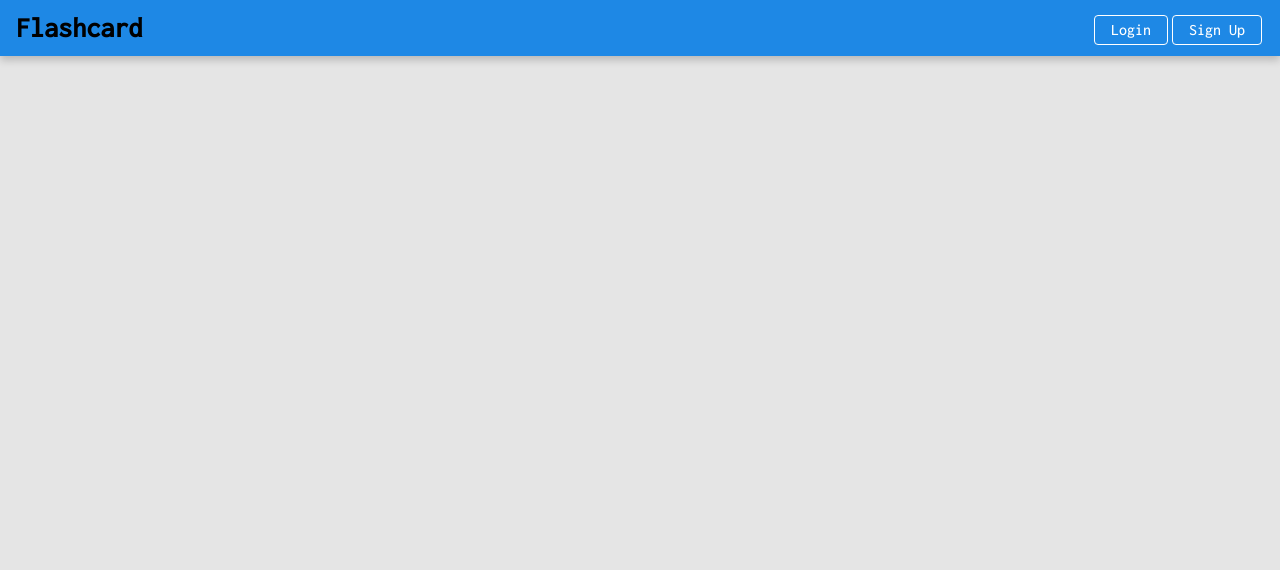
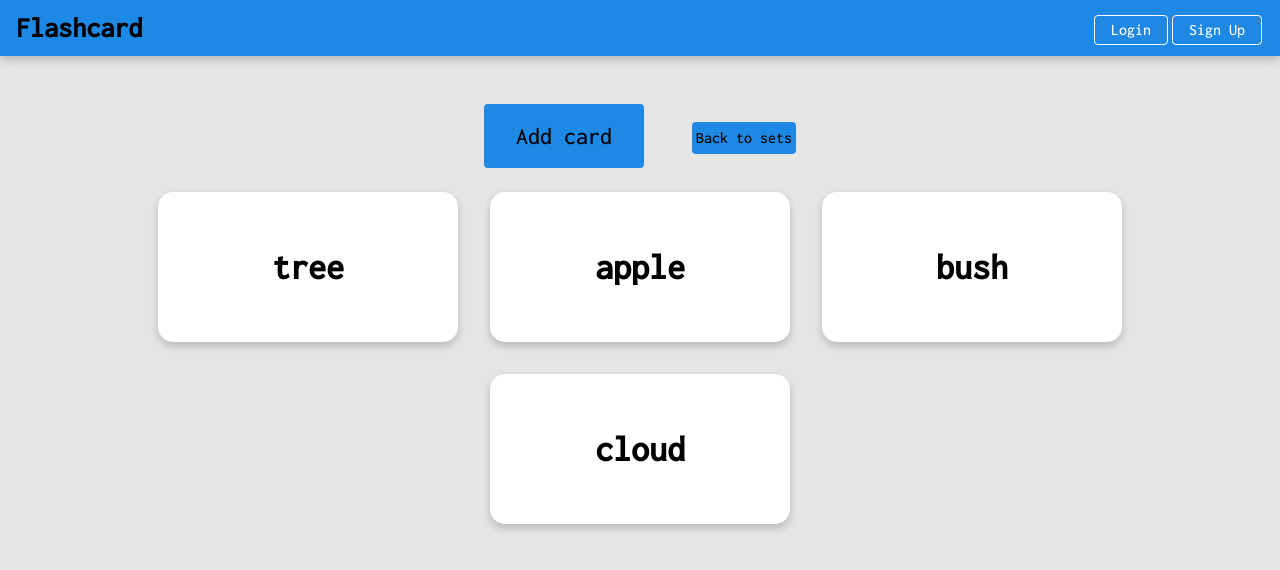
Before and after one commit to edisonslamp/flashcard, a React (Vite) app: page /sets/0 in a window 1280 px wide. Shown: the top 570 px of the page. Built offline with nearby package versions, Linux system fonts and the light colour scheme; data requests are answered from the project's data file; a web font is replaced by a local one.

Commit message:
add view definition,  add cardlist comp for rendering cards from its set

```diff
--- a/json-server/db.json
+++ b/json-server/db.json
@@ -56,6 +56,11 @@
       "id": "56d23a02-5f99-45b2-9be6-ad070bc874e4",
       "title": "HI",
       "cards": []
+    },
+    {
+      "id": "114221db-e003-4f7b-ba27-33937e82fc24",
+      "title": "Test cardset",
+      "cards": []
     }
   ]
 }
--- a/src/app/providers/AppRouter/ui/AppRouter.tsx
+++ b/src/app/providers/AppRouter/ui/AppRouter.tsx
@@ -3,26 +3,24 @@ import { Route, Routes } from "react-router-dom";
 import { AboutPage } from "src/pages/AboutPage";
 import { ErrorPage } from "src/pages/ErrorPage";
 import { MainPage } from "src/pages/MainPage";
-
-// import { CardList } from "src/widgets";
+import { Cards } from "src/widgets/Cards";
 
 const AppRouter = () => {
     const router = [
-        {
-            path: "/",
-            element: <MainPage />,
-            errorElement: <ErrorPage />,
-        },
-
         {
             path: "/about",
             element: <AboutPage />,
             errorElement: <ErrorPage />,
         },
         {
-            path: "/sets",
-            // element: <CardList />,
+            path: "/sets/:id",
+            element: <Cards />,
             errorElement: <ErrorPage />,
+        },
+        {
+            path: "/",
+            element: <MainPage />,
+            errorElement: "Error",
         },
     ];
 
@@ -35,7 +33,7 @@ const AppRouter = () => {
                             key={index}
                             path={route.path}
                             element={route.element}
-                            errorElement={<ErrorPage />}
+                            errorElement={route.errorElement}
                         />
                     );
                 })}
--- a/src/entities/Flashcard/ui/Flashcard.tsx
+++ b/src/entities/Flashcard/ui/Flashcard.tsx
@@ -1,4 +1,4 @@
-import { FC, useEffect, useState } from "react";
+import { FC, useState } from "react";
 import { Card } from "../model/types/Card";
 import cls from "./FlashCard.module.scss";
 
@@ -8,27 +8,25 @@ interface FlashCardProps {
     term?: string;
     cards?: Card[];
     definition?: string;
-    onClick?: () => void;
+    getCards?: () => void;
 }
 
 export const FlashCard: FC<FlashCardProps> = (props) => {
-    const { term, definition, id, onClick } = props;
+    const { term, definition } = props;
+    const [isShow, setIsShow] = useState(false);
 
-    const [cardId, setCardId] = useState(id);
-
-    useEffect(() => {
-        if (id) {
-            setCardId(id);
-        }
-    }, [id]);
+    const handleOnClick = () => {
+        setIsShow((prev) => !prev);
+        console.log(isShow);
+    };
 
     return (
-        <div className={cls.FlashCard} onClick={onClick}>
+        <div className={cls.FlashCard} onClick={handleOnClick}>
             <div className={cls.term}>
                 <h2>{term}</h2>
             </div>
             <div className={cls.definition}>
-                <p>{definition}</p>
+                {isShow && <p>{definition}</p>}
             </div>
         </div>
     );
--- /dev/null
+++ b/src/features/CardList/index.ts
@@ -0,0 +1 @@
+export { CardList } from "./ui/CardList";
--- /dev/null
+++ b/src/features/CardList/ui/CardList.module.scss
@@ -0,0 +1,15 @@
+.cardList {
+    padding: 0.5rem 1.5rem;
+    display: flex;
+    flex-flow: row wrap;
+    justify-content: center;
+    align-items: center;
+    overflow-wrap: break-word;
+}
+
+ul {
+    list-style-type: none;
+    display: flex;
+    flex-flow: row wrap;
+    justify-content: center;
+}
--- /dev/null
+++ b/src/features/CardList/ui/CardList.tsx
@@ -0,0 +1,46 @@
+import { useEffect, useState } from "react";
+import { useParams } from "react-router-dom";
+import { Card, FlashCard } from "src/entities/Flashcard";
+import { getSetCards } from "src/shared/lib";
+import cls from "./CardList.module.scss";
+
+export const CardList = () => {
+    const [cards, setCards] = useState<Card[]>([]);
+    const { id: setId } = useParams();
+
+    const fetchCards = async (id: string) => {
+        try {
+            const set = await getSetCards(id);
+            const cards = set?.cards;
+            return cards;
+        } catch (err) {
+            console.log(err);
+        }
+    };
+
+    useEffect(() => {
+        if (setId) {
+            fetchCards(setId).then(setCards); // need to fix it
+        }
+    }, [setId]);
+
+    return (
+        <div className={cls.cardList}>
+            {cards?.[0] ? (
+                <ul>
+                    {cards?.map((item, index) => (
+                        <li key={index}>
+                            <FlashCard
+                                term={item.term}
+                                id={item.id}
+                                definition={item.definition}
+                            />
+                        </li>
+                    ))}
+                </ul>
+            ) : (
+                <FlashCard term="Create your first cardset" />
+            )}
+        </div>
+    );
+};
--- a/src/features/CardSetList/ui/CardSetList.tsx
+++ b/src/features/CardSetList/ui/CardSetList.tsx
@@ -1,65 +1,34 @@
 import { FC } from "react";
+import { Link } from "react-router-dom";
 import { Card, FlashCard, Set } from "src/entities/Flashcard";
 import cls from "./CardSetList.module.scss";
 
 interface CardSetListProps {
     cardSet?: Set[];
     cards?: Card[];
-    onClick?: (id: string) => void;
+    getCards?: (id: string) => void;
 }
 
-export const CardSetList: FC<CardSetListProps> = ({
-    cardSet,
-    onClick,
-    cards,
-}) => {
-    if (cards?.[0]) {
-        console.log("CARD SECTION");
-        return (
-            <div className={cls.cardSetList}>
-                <ul>
-                    {cards?.map((item, index) => (
-                        <li key={index}>
-                            {/* <Link
-                                to={`/sets`}
-                                style={{
-                                    textDecoration: "none",
-                                    color: "black",
-                                }}
-                            > */}
-                            <FlashCard
-                                term={item.term}
-                                id={item.id}
-                                definition={item.definition}
-                                // onClick={() => onClick?.(item.id)}
-                            />
-                            {/* </Link> */}
-                        </li>
-                    ))}
-                </ul>
-            </div>
-        );
-    }
-    console.log("SETS SECTION");
+export const CardSetList: FC<CardSetListProps> = ({ cardSet, getCards }) => {
     return (
         <div className={cls.cardSetList}>
             {cardSet?.[0] ? (
                 <ul>
                     {cardSet?.map((item, index) => (
                         <li key={index}>
-                            {/* <Link
-                                to={`/sets`}
+                            <Link
+                                to={`/sets/${item.id}`}
                                 style={{
                                     textDecoration: "none",
                                     color: "black",
                                 }}
-                            > */}
-                            <FlashCard
-                                term={item.title}
-                                id={item.id}
-                                onClick={() => onClick?.(item.id)}
-                            />
-                            {/* </Link> */}
+                            >
+                                <FlashCard
+                                    term={item.title}
+                                    id={item.id}
+                                    getCards={() => getCards?.(item.id)}
+                                />
+                            </Link>
                         </li>
                     ))}
                 </ul>
--- a/src/pages/MainPage/ui/MainPage.tsx
+++ b/src/pages/MainPage/ui/MainPage.tsx
@@ -2,24 +2,20 @@ import { useState } from "react";
 import { Card } from "src/entities/Flashcard";
 import { getSetCards } from "src/shared/lib";
 import { CardSet } from "src/widgets/CardSet";
-import { Cards } from "src/widgets/Cards";
 
 export const MainPage = () => {
     const [cardArr, setCards] = useState<Card[]>([]);
-    const [activateIndex, setActivateIndex] = useState(0);
 
-    const onClick = async (id: string) => {
+    const getCards = async (id: string) => {
         const cards = await getSetCards(id);
         if (cards) setCards(cards.cards);
-        setActivateIndex(1);
     };
 
     console.log(cardArr);
 
     return (
         <div className="main-page">
-            <CardSet onClick={onClick} activateIndex={activateIndex} />
-            <Cards cards={cardArr} activateIndex={activateIndex} />
+            <CardSet getCards={getCards} />
         </div>
     );
 };
--- a/src/widgets/CardSet/ui/CardSet.tsx
+++ b/src/widgets/CardSet/ui/CardSet.tsx
@@ -8,11 +8,10 @@ import { CardSetList } from "src/widgets";
 import cls from "./CardSet.module.scss";
 
 interface CardSetProps {
-    activateIndex: number;
-    onClick?: (id: string) => void;
+    getCards?: (id: string) => void;
 }
 
-export const CardSet: FC<CardSetProps> = ({ onClick, activateIndex }) => {
+export const CardSet: FC<CardSetProps> = ({ getCards }) => {
     const [isCardSetOpen, setIsCardSetOpen] = useState(false);
     const [cardSet, setCardSet] = useState<Set[]>([]);
 
@@ -30,7 +29,6 @@ export const CardSet: FC<CardSetProps> = ({ onClick, activateIndex }) => {
         fetchSet();
     }, []);
 
-    if (activateIndex === 0) {
     return (
         <div className="card-set">
             <Modal isOpen={isCardSetOpen} onClose={handleClose}>
@@ -56,9 +54,8 @@ export const CardSet: FC<CardSetProps> = ({ onClick, activateIndex }) => {
                         </Link>
                     </div>
                 </div>
-                    <CardSetList cardSet={cardSet} onClick={onClick} />
+                <CardSetList cardSet={cardSet} getCards={getCards} />
             </div>
         </div>
     );
-    }
 };
--- a/src/widgets/Cards/ui/Cards.tsx
+++ b/src/widgets/Cards/ui/Cards.tsx
@@ -1,24 +1,17 @@
-import { FC, useState } from "react";
+import { useState } from "react";
 import { Link } from "react-router-dom";
-import { Card } from "src/entities/Flashcard";
+import { CardList } from "src/features/CardList";
 import { CreateCard } from "src/features/CreateSetCard";
 import { Button, Modal, SizeButton } from "src/shared/ui";
-import { CardSetList } from "src/widgets";
 import cls from "./Cards.module.scss";
 
-interface CardsProps {
-    activateIndex: number;
-    cards?: Card[];
-}
-
-export const Cards: FC<CardsProps> = ({ cards, activateIndex }) => {
+export const Cards = () => {
     const [isCardSetOpen, setIsCardSetOpen] = useState(false);
 
     const handleClose = () => {
         setIsCardSetOpen((prev) => !prev);
     };
 
-    if (activateIndex === 1) {
     return (
         <div className="cards">
             <Modal isOpen={isCardSetOpen} onClose={handleClose}>
@@ -44,12 +37,8 @@ export const Cards: FC<CardsProps> = ({ cards, activateIndex }) => {
                         </Link>
                     </div>
                 </div>
-                    <CardSetList
-                        cards={cards}
-                        onClick={() => console.log("click on cards comp")}
-                    />
+                <CardList />
             </div>
         </div>
     );
-    }
 };
```
Lines whose indentation alone changed are shown as unchanged.
